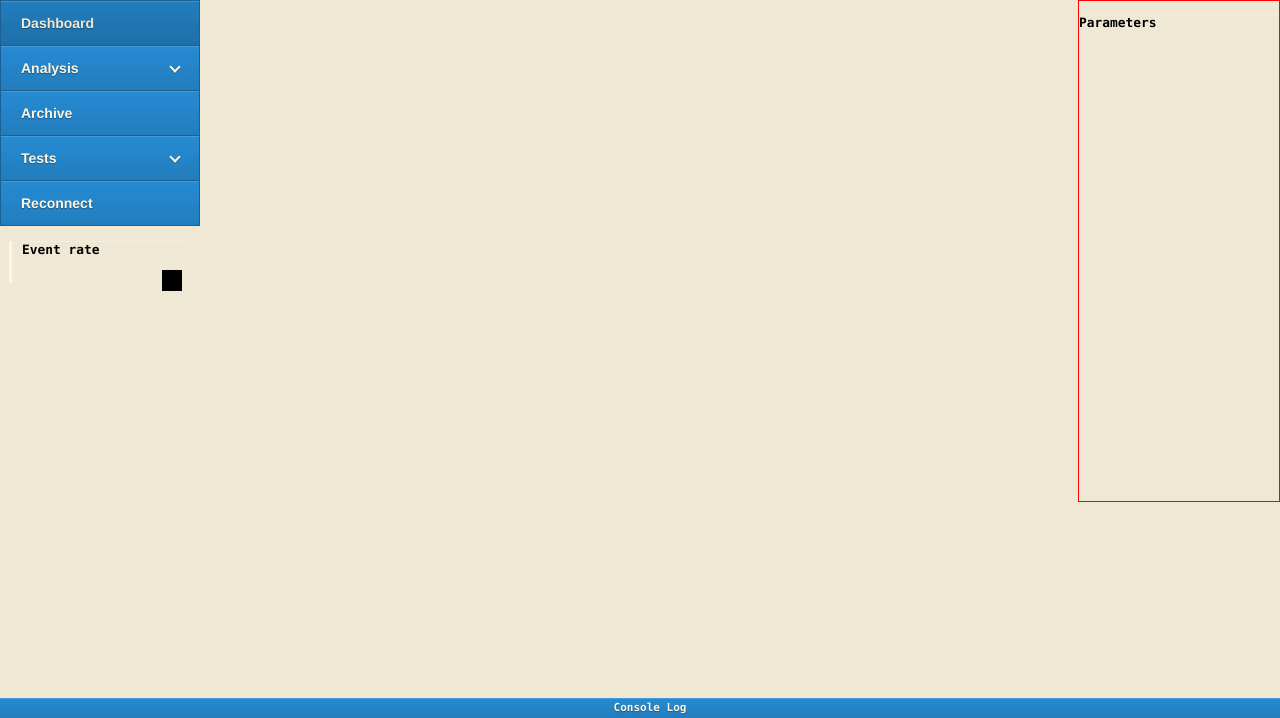
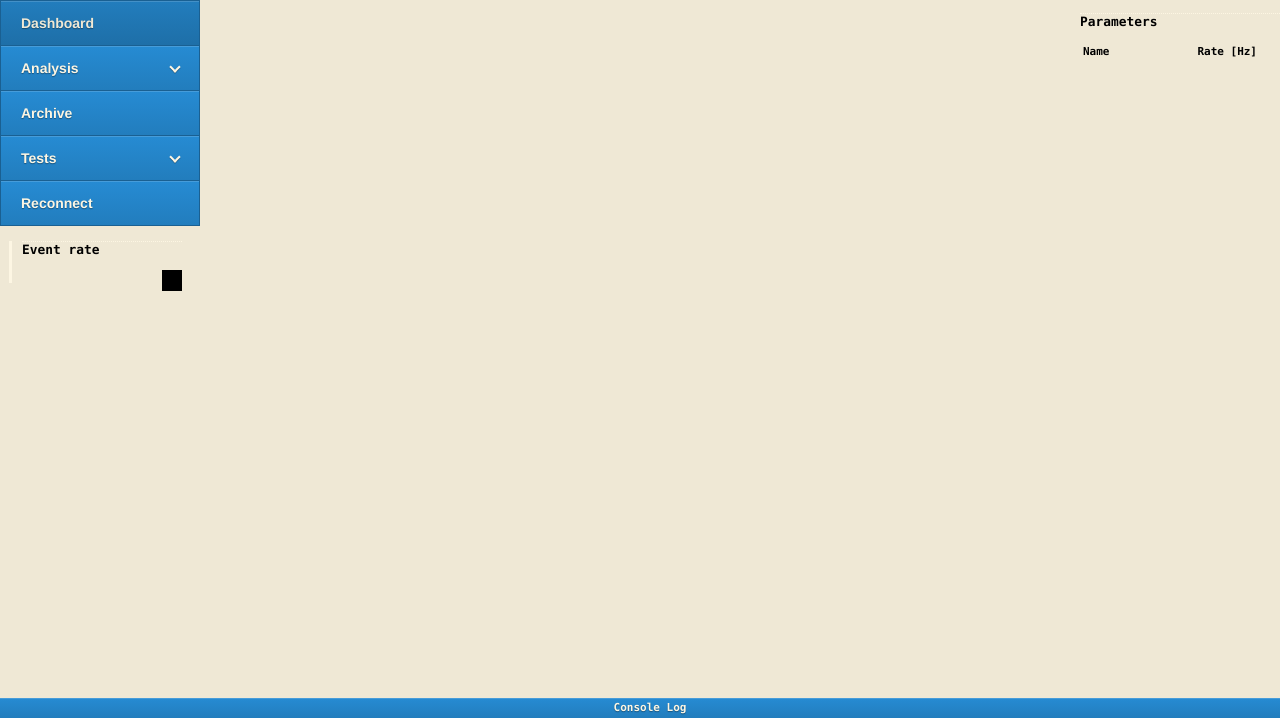
Before and after one commit to tamasgal/royweb, a Python web app: template royweb/static/templates/index.html in a window 1280 px wide. Shown: the part 82-800 px from the top of the page. Run offline with Jinja, Linux system fonts and the light colour scheme; the template is opened without the code that fills it, so the values that code supplies are empty; some libraries are stand-ins or nearby versions.

Commit message:
Adds a table which shows the received parameters

```diff
--- a/royweb/static/css/main.css
+++ b/royweb/static/css/main.css
@@ -184,8 +184,24 @@ div.parameter_tag:hover {
 
 /* RIGHT SIDEBAR */
 #right-sidebar {
-    border: 1px solid red;
     width: 200px;
     min-height: 500px;
     float: right;
 }
+
+/* PARAMETER TABLE */
+#parameters {
+    width: 180px;
+}
+
+.parameter_name {
+    text-align: left;
+}
+
+.parameter_rate {
+    text-align: right;
+}
+
+td.parameter_name {
+    font-weight: bold;
+}
--- a/royweb/static/js/websocket_handler.js
+++ b/royweb/static/js/websocket_handler.js
@@ -65,6 +65,14 @@ function process_parameter(parameter) {
                 .attr("class", "parameter_tag")
                 .attr("rel", parameter.type)
                 .text(parameter.type);
+        var table_row = d3.select("#parameters").append("tr");
+        table_row.append("td")
+            .attr("class", "parameter_name")
+            .text(parameter.type);
+        table_row.append("td")
+            .attr("class", "parameter_rate")
+            .attr("id", parameter.type + "_rate")
+            .text("0");
         window.parameters[parameter.type] = [];
     }
 
@@ -72,6 +80,17 @@ function process_parameter(parameter) {
             window.parameters[parameter.type].shift();
     }
     window.parameters[parameter.type].push(parameter);
+
+    update_parameter_rate(parameter);
+}
+
+function update_parameter_rate(parameter) {
+    var rate = calculate_parameter_rate(parameter);
+    d3.select("#foo_rate").text(rate);
+}
+
+function calculate_parameter_rate(parameter) {
+    return 4;
 }
 
 function Graph (parameter_type) {
--- a/royweb/static/templates/index.html
+++ b/royweb/static/templates/index.html
@@ -73,6 +73,12 @@
 
 	<div id="right-sidebar">
 		<h3>Parameters</h3>
+                <table id="parameters">
+                    <tr>
+                        <th class="parameter_name">Name</th>
+                        <th class="parameter_rate">Rate [Hz]</th>
+                    </tr>
+                </table>
                 <div id="parameter_types"></div>
 	</div>
     </div>
```
